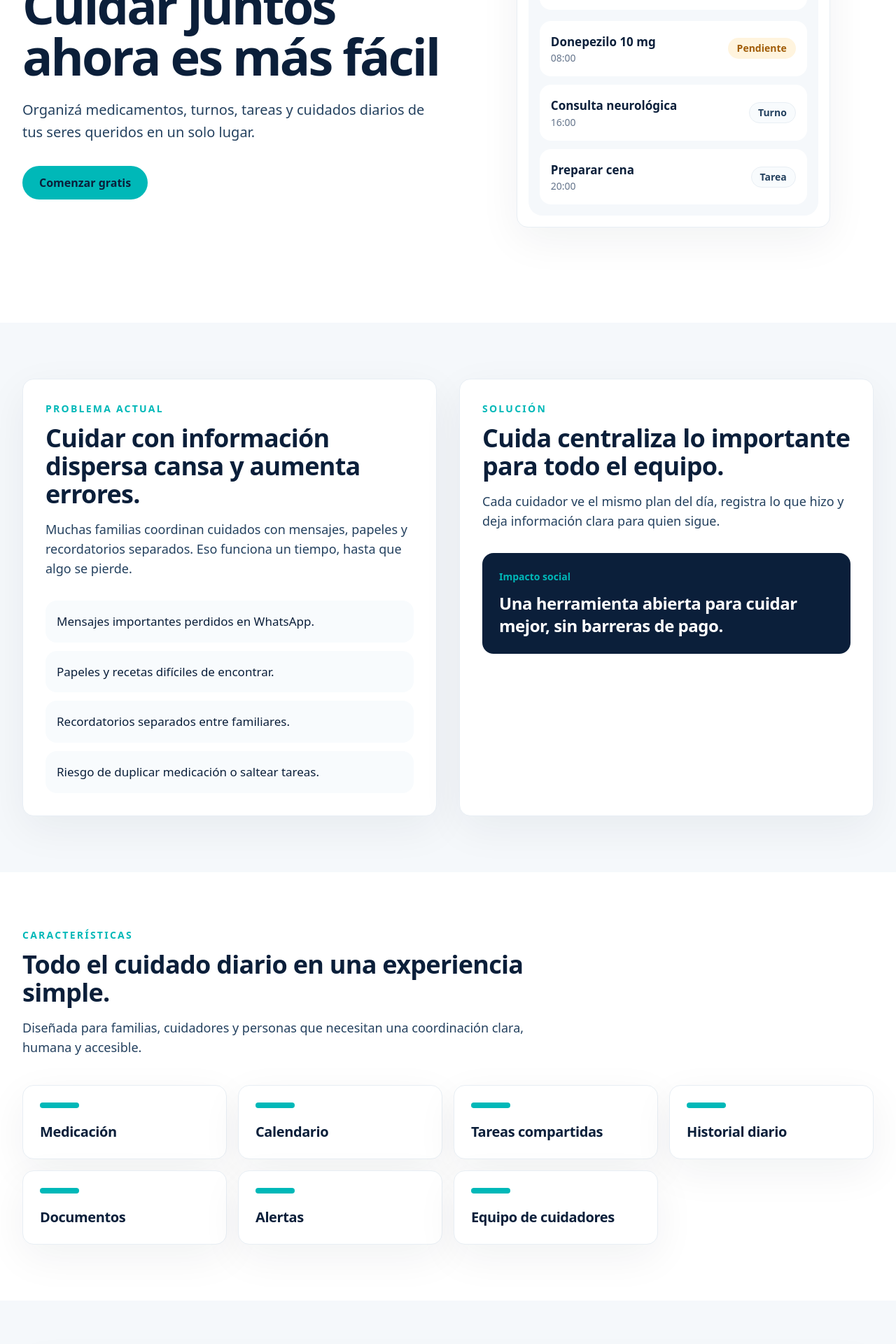
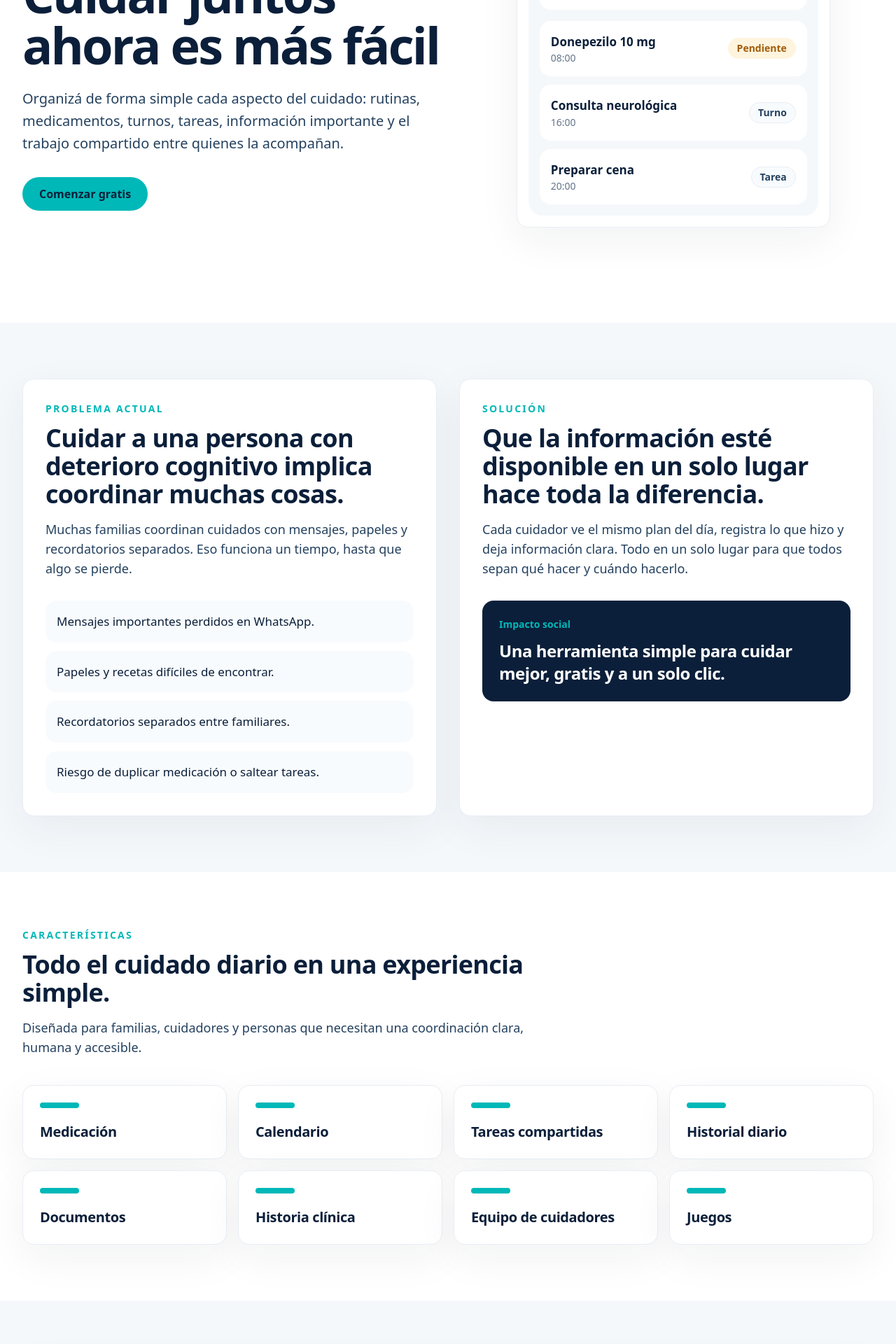
Before and after one commit to nicoplacente/cuida, a Next.js app: page / in a window 1280 px wide. Shown: the part 340-2260 px from the top of the page at 70% size. Built offline with nearby package versions, Linux system fonts and the light colour scheme; no server answers.

Commit message:
feat: update home page content for clarity and relevance, enhance UI component styling for better readability

```diff
--- a/src/app/page.jsx
+++ b/src/app/page.jsx
@@ -24,8 +24,9 @@ const features = [
   "Tareas compartidas",
   "Historial diario",
   "Documentos",
-  "Alertas",
+  "Historia clínica",
   "Equipo de cuidadores",
+  "Juegos",
 ];
 
 const problemPoints = [
@@ -97,8 +98,9 @@ export default function Home() {
               Cuidar juntos ahora es más fácil
             </h1>
             <p className="mt-6 max-w-2xl text-xl leading-8 text-[color:var(--care-ink-soft)]">
-              Organizá medicamentos, turnos, tareas y cuidados diarios de tus
-              seres queridos en un solo lugar.
+              Organizá de forma simple cada aspecto del cuidado: rutinas,
+              medicamentos, turnos, tareas, información importante y el trabajo
+              compartido entre quienes la acompañan.
             </p>
             <div className="mt-8 flex flex-col gap-3 sm:flex-row">
               <LinkButton href="/registro">Comenzar gratis</LinkButton>
@@ -158,7 +160,7 @@ export default function Home() {
           <Card className="p-8">
             <SectionTitle
               eyebrow="Problema actual"
-              title="Cuidar con información dispersa cansa y aumenta errores."
+              title="Cuidar a una persona con deterioro cognitivo implica coordinar muchas cosas."
             >
               Muchas familias coordinan cuidados con mensajes, papeles y
               recordatorios separados. Eso funciona un tiempo, hasta que algo se
@@ -179,17 +181,19 @@ export default function Home() {
           <Card id="solucion" className="scroll-mt-28 p-8">
             <SectionTitle
               eyebrow="Solución"
-              title="Cuida centraliza lo importante para todo el equipo."
+              title="Que la información esté disponible en un solo lugar hace toda la diferencia."
             >
               Cada cuidador ve el mismo plan del día, registra lo que hizo y
-              deja información clara para quien sigue.
+              deja información clara. Todo en un solo lugar para que todos sepan
+              qué hacer y cuándo hacerlo.
             </SectionTitle>
             <div className="mt-8 rounded-2xl bg-[color:var(--care-ink)] p-6 text-white">
               <p className="text-sm font-semibold text-[color:var(--care-teal)]">
                 Impacto social
               </p>
               <p className="mt-3 text-2xl font-semibold tracking-[-0.02em]">
-                Una herramienta abierta para cuidar mejor, sin barreras de pago.
+                Una herramienta simple para cuidar mejor, gratis y a un solo
+                clic.
               </p>
             </div>
           </Card>
--- a/src/components/ui.js
+++ b/src/components/ui.js
@@ -1,6 +1,8 @@
 export function Shell({ children, className = "" }) {
   return (
-    <div className={`mx-auto min-w-0 w-full max-w-7xl px-4 sm:px-6 lg:px-8 ${className}`}>
+    <div
+      className={`mx-auto min-w-0 w-full max-w-7xl px-4 sm:px-6 lg:px-8 ${className}`}
+    >
       {children}
     </div>
   );
@@ -74,7 +76,7 @@ export function SecondaryLink({ children, className = "", href }) {
 export function Field({ label, children, htmlFor }) {
   if (htmlFor) {
     return (
-      <div className="grid min-w-0 gap-2 text-sm font-semibold text-[color:var(--care-ink)]">
+      <div className="grid min-w-0 gap-2 text-[16px] sm:text-sm font-semibold text-[color:var(--care-ink)]">
         <label htmlFor={htmlFor}>{label}</label>
         {children}
       </div>
@@ -82,7 +84,7 @@ export function Field({ label, children, htmlFor }) {
   }
 
   return (
-    <label className="grid min-w-0 gap-2 text-sm font-semibold text-[color:var(--care-ink)]">
+    <label className="grid min-w-0 gap-2 text-[16px] sm:text-sm font-semibold text-[color:var(--care-ink)]">
       <span>{label}</span>
       {children}
     </label>
@@ -115,7 +117,9 @@ export function EmptyState({ title, children }) {
     <div className="rounded-2xl border border-dashed border-[color:var(--care-cloud)] bg-[#f8fbfd] p-6 text-center">
       <p className="font-semibold text-[color:var(--care-ink)]">{title}</p>
       {children ? (
-        <p className="mt-2 text-sm text-[color:var(--care-muted)]">{children}</p>
+        <p className="mt-2 text-sm text-[color:var(--care-muted)]">
+          {children}
+        </p>
       ) : null}
     </div>
   );
```
